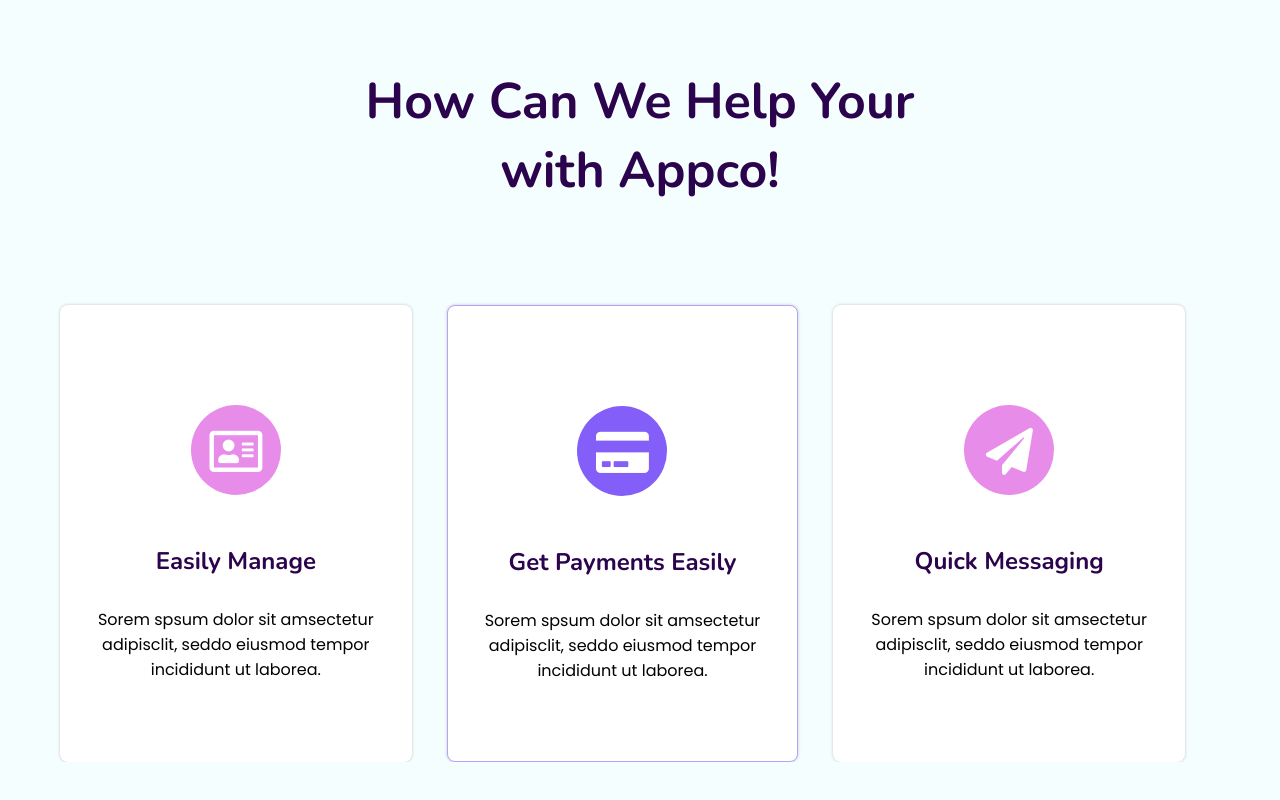
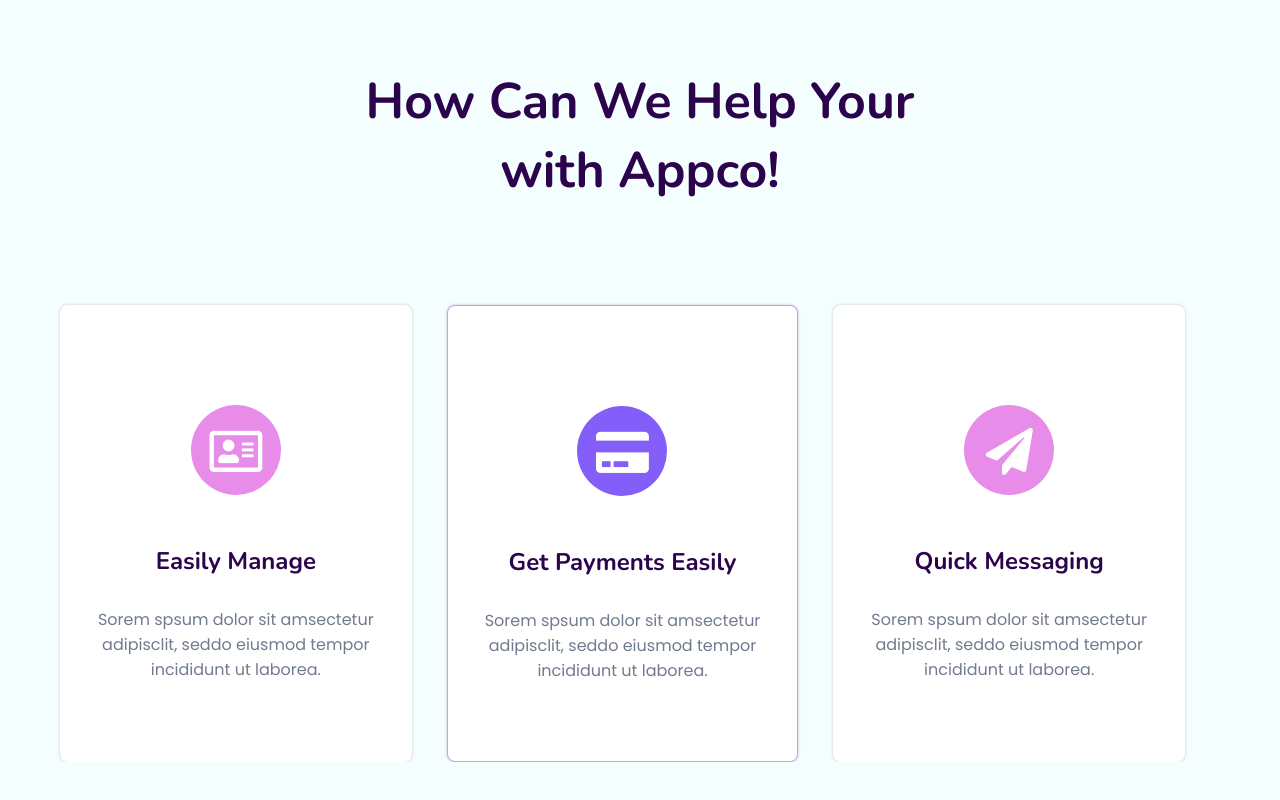
Before and after one commit to motiurdev/Colorlib-app-Website, a plain HTML site: page index.html in a window 1280 px wide. Shown: the part 1614-2414 px from the top of the page. Drawn offline with nearby package versions, Linux system fonts and the light colour scheme.

Commit message:
change color

```diff
--- a/css/style.css
+++ b/css/style.css
@@ -30,6 +30,10 @@ h1 {
 h1,h2,h3,h4,h5 {
     color: #2b044d;
     font-family: Nunito, sans-serif;
+}
+
+p {
+    color: rgb(112, 123, 142);
 }
 
 .flex {
```
